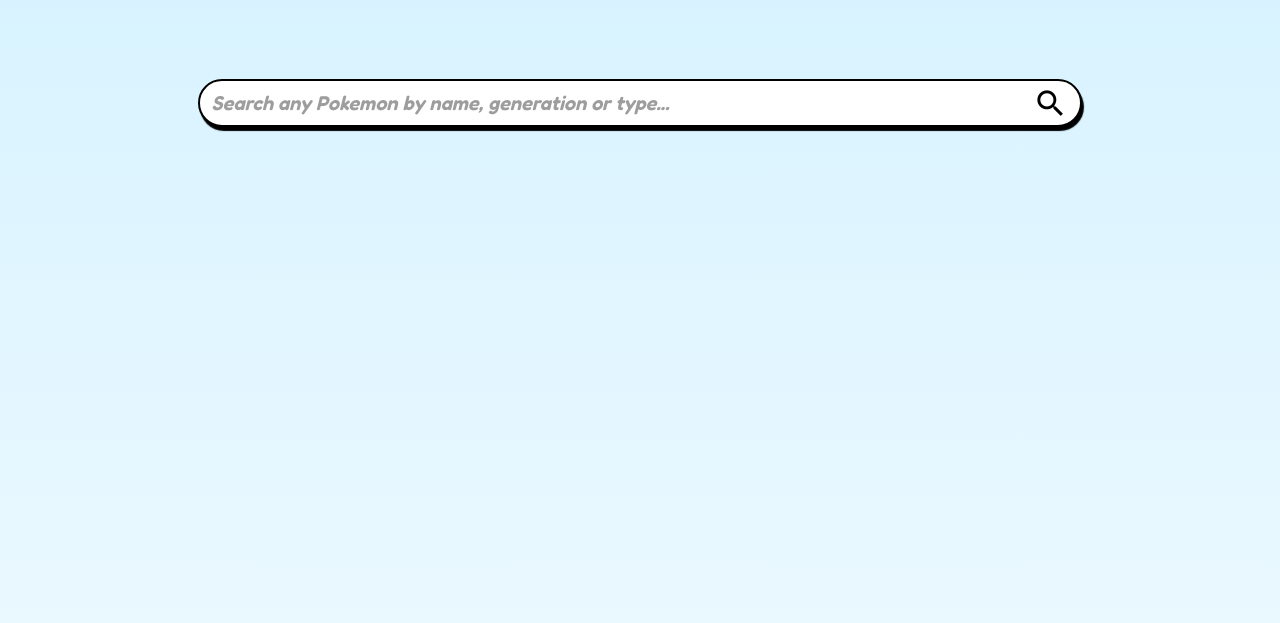
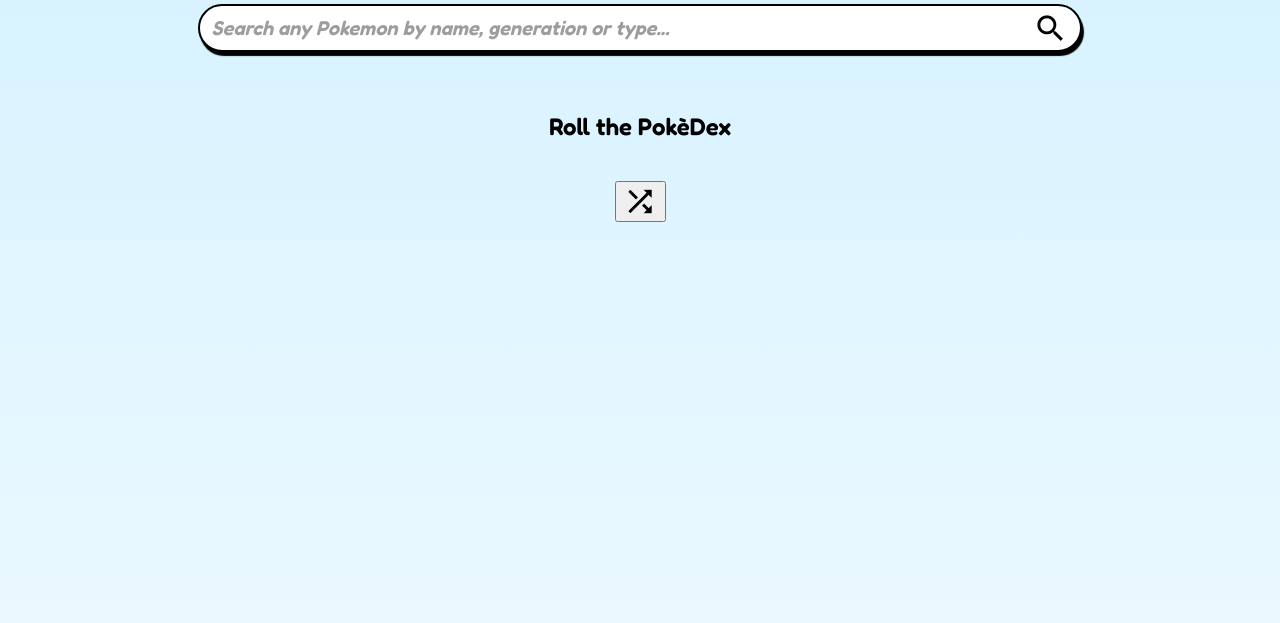
Before and after one commit to ImFla23/Pokedex-Explorer-app, a plain HTML site: page index.html in a window 1280 px wide. Shown: the part 109-732 px from the top of the page. Drawn offline with Linux system fonts and the light colour scheme; no server answers.

Commit message:
Update shuffle button and favicon

```diff
--- a/index.html
+++ b/index.html
@@ -6,6 +6,7 @@
     <meta name="viewport" content="width=device-width, initial-scale=1.0" />
     <title>PokèDex Online</title>
     <link rel="stylesheet" href="style.css" />
+    <link rel="icon" type="image/png" href="./img/favicon.png">
     <link
       rel="stylesheet"
       href="https://fonts.googleapis.com/icon?family=Material+Icons"
@@ -38,6 +39,8 @@
         <input type="text" id="search-input" placeholder="Search any Pokemon by name, generation or type..." />
         <button id="search-btn"><i class="material-icons">search</i></button>
       </div>
+      <h2 id="shuffle-title">Roll the PokèDex</h2>
+      <button id="surprise-me" class="material-icons">shuffle </button>
     </div>
 
     <div id="pokeball-box">
```
